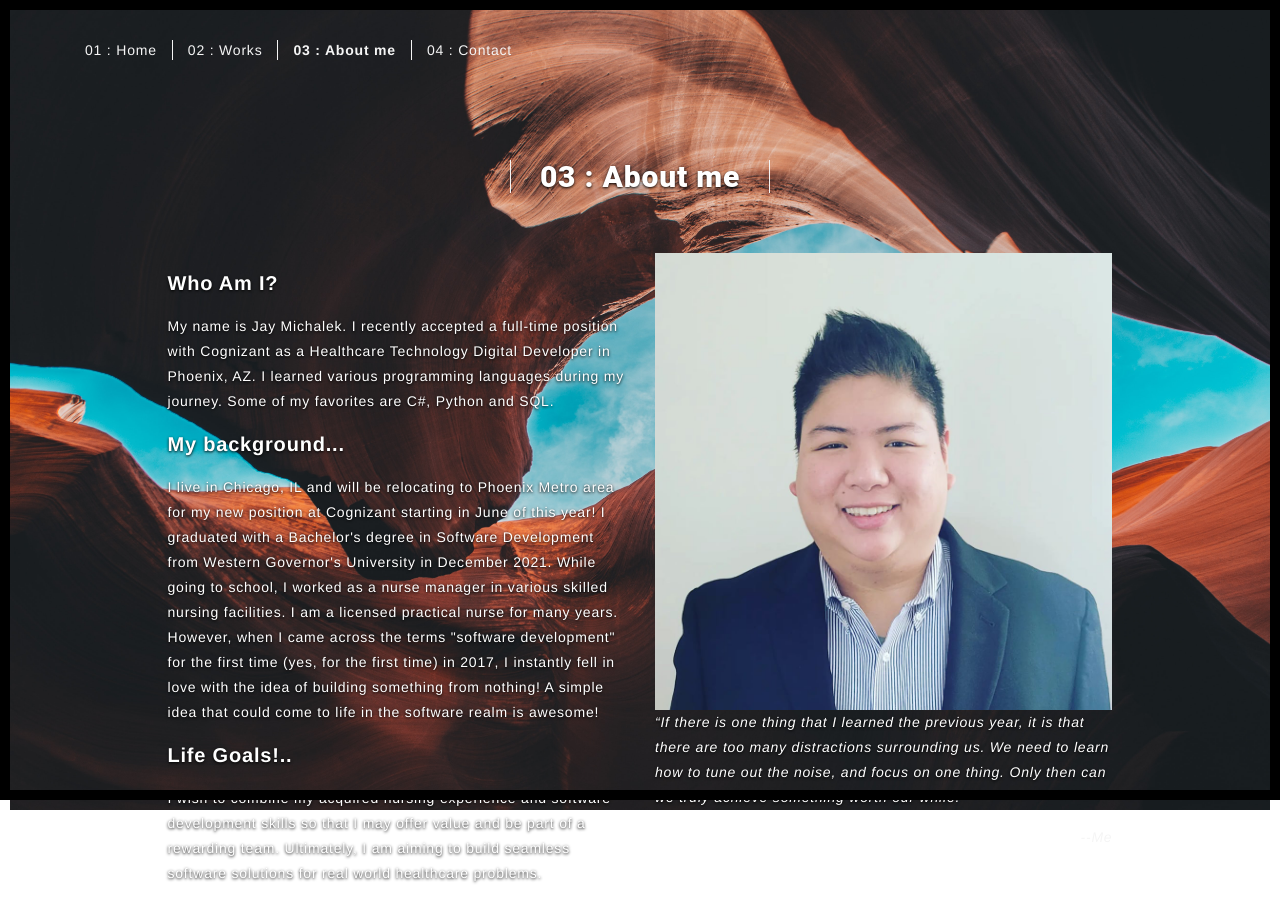
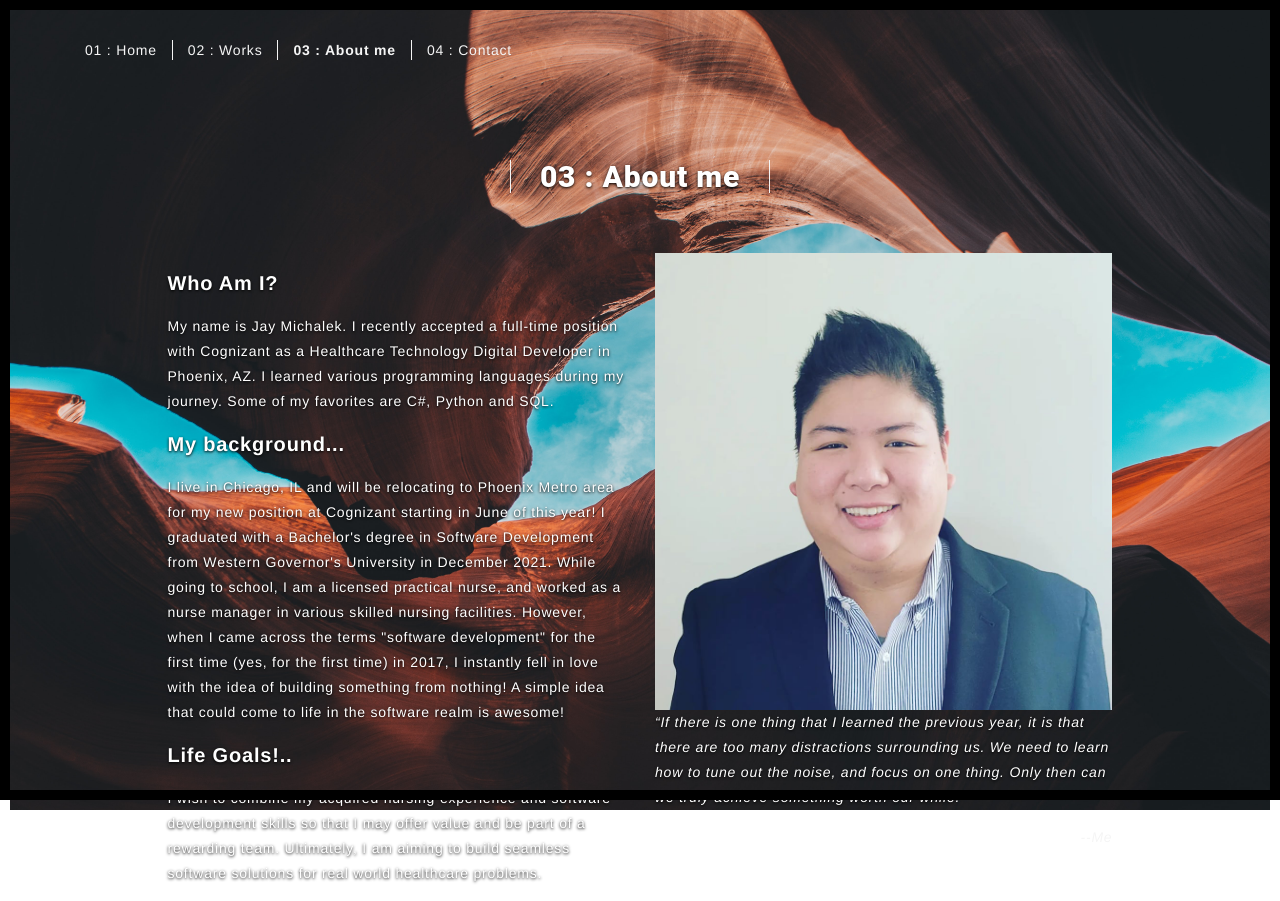
Before and after one commit to jaymichalek/webportfolio, a Flask app: page /about.html in a window 1280 px wide. Run offline with Flask 2, Linux system fonts and the light colour scheme; some libraries are stand-ins or nearby versions.

Commit message:
Updated background info.

```diff
--- a/templates/about.html
+++ b/templates/about.html
@@ -67,8 +67,7 @@
                   <h3>My background...</h3>
                   <p class="upper_paragraph">I live in Chicago, IL and will be relocating to Phoenix Metro area for my new position at Cognizant starting in June of this year!
                     I graduated with a Bachelor's degree in Software Development from Western Governor's University in December 2021. While going to school,
-                    I worked as a nurse manager in various skilled nursing facilities. I am a licensed practical nurse for many years.
-                    However, when I came across the terms "software development" for the first time (yes, for the first time) in 2017, I instantly
+                    I am a licensed practical nurse, and worked as a nurse manager in various skilled nursing facilities. However, when I came across the terms "software development" for the first time (yes, for the first time) in 2017, I instantly
                     fell in love with the idea of building something from nothing! A simple idea that could come to life in the software realm is awesome!</p>
                   <h3>Life Goals!..</h3>
                   <p class="upper_paragraph">I wish to combine my acquired nursing experience and software development skills so that I may offer value and be part of a rewarding team.
```
